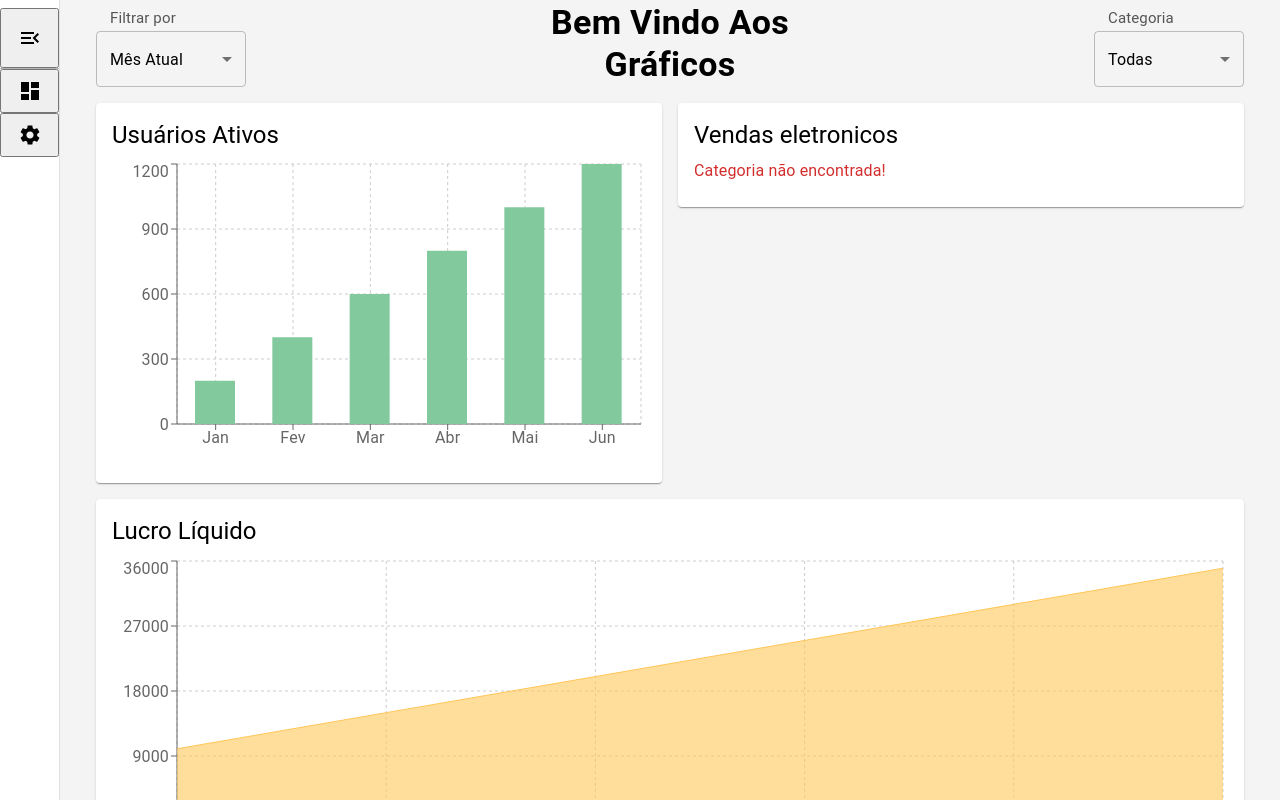
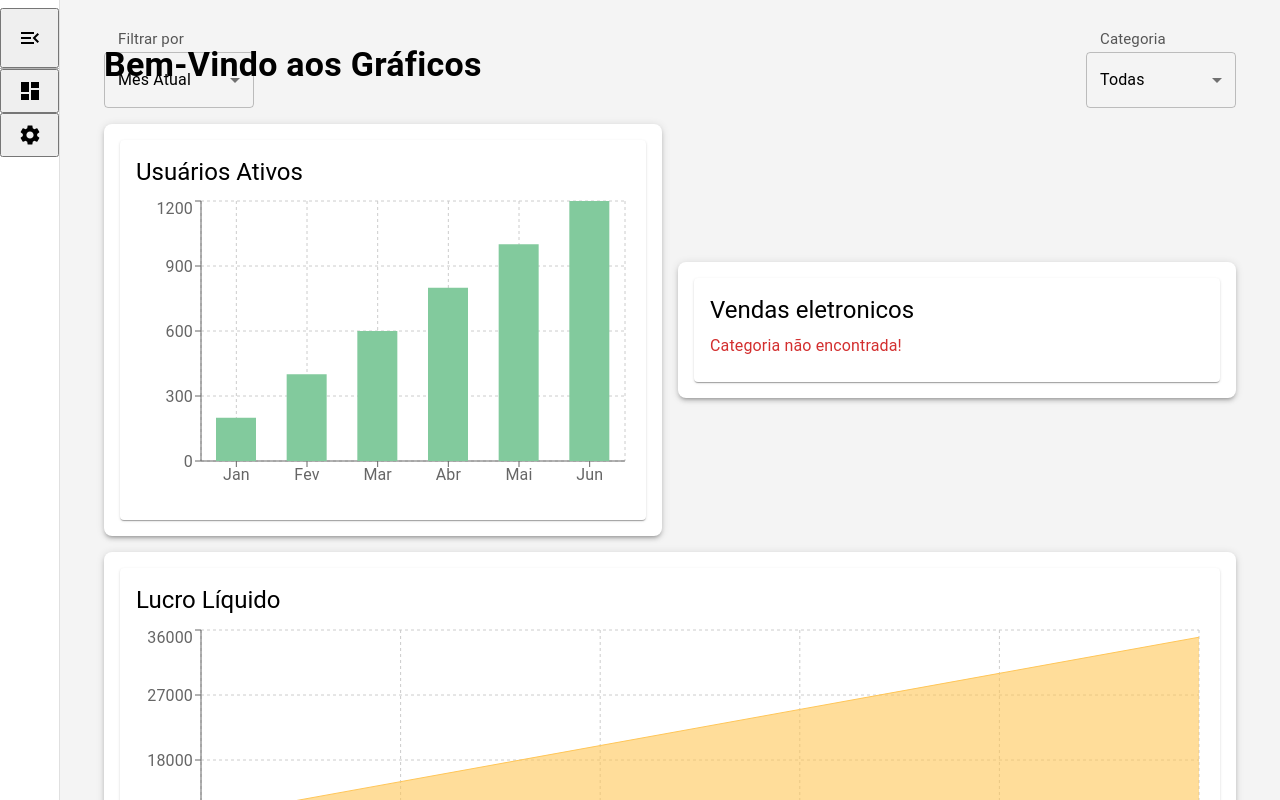
Before and after one commit to GustavoCaramelo/dashboard-analitico, a React (Create React App) app: page / in a window 1280 px wide. Shown: the top 800 px of the page. Built offline with nearby package versions, Linux system fonts and the light colour scheme.

Commit message:
Integrando API

```diff
--- a/src/pages/Dashboard.tsx
+++ b/src/pages/Dashboard.tsx
@@ -1,5 +1,5 @@
-import React, { useState } from "react";
-import { Grid, Box, Typography } from "@mui/material";
+import React, { useState, useEffect } from "react";
+import { Grid, Box, Typography, Paper, Skeleton } from "@mui/material";
 import DateFilter from "../components/filters/DateFilter";
 import UsersChart from "../components/charts/UsersChart";
 import ProfitChart from "../components/charts/ProfitChart";
@@ -10,7 +10,12 @@ import CategoryFilter from "../components/filters/CategoryFilter";
 const Dashboard: React.FC = () => {
   const [selectedFilter, setSelectedFilter] = useState("lastMonth");
   const [selectedCategory, setSelectedCategory] = useState("eletronicos");
+  const [loading, setLoading] = useState(true);
   const theme = useTheme();
+
+  useEffect(() => {
+    setTimeout(() => setLoading(false), 2000);
+  }, []);
 
   const chartOptions = {
     plugins: {
@@ -35,36 +40,34 @@ const Dashboard: React.FC = () => {
   };
 
   return (
-    <Box sx={{ flexGrow: 1, padding: 2 }}>
-      {/* Contêiner para alinhar título e filtros corretamente */}
+    <Box sx={{ flexGrow: 1, padding: 3 }}>
+      <Typography variant="h4" sx={{ fontWeight: "bold", mb: 2 }}>
+        Bem-Vindo aos Gráficos
+      </Typography>
       <Grid container spacing={2} alignItems="center">
-        <Grid item xs={12} md={4} sx={{ display: "flex", justifyContent: "flex-start", marginTop: '45px' }}>
+        <Grid item xs={12} md={6} sx={{ display: "flex", justifyContent: "flex-start" }}>
           <DateFilter onFilterChange={setSelectedFilter} />
         </Grid>
-
-        <Grid item xs={12} md={4} sx={{ display: "flex", justifyContent: "center", marginTop: '-35px' }}>
-          <Typography variant="h4" fontWeight="bold" textAlign="center">
-            Bem Vindo Aos Gráficos
-          </Typography>
-        </Grid>
-
-        <Grid item xs={12} md={4} sx={{ display: "flex", justifyContent: "flex-end", marginTop: '45px' }}>
+        <Grid item xs={12} md={6} sx={{ display: "flex", justifyContent: "flex-end" }}>
           <CategoryFilter onCategoryChange={setSelectedCategory} />
-        </Grid>
-      </Grid>
-
-      {/* Gráficos */}
-      <Grid container spacing={2} sx={{ marginTop: 0 }}>
-        <Grid item xs={12} md={6}>
-          <UsersChart filter={selectedFilter} />
         </Grid>
 
         <Grid item xs={12} md={6}>
-          <SalesChart timeFilter={selectedFilter} categoryFilter={selectedCategory} />
+          <Paper elevation={3} sx={{ padding: 2, borderRadius: 2 }}>
+            {loading ? <Skeleton variant="rectangular" height={300} /> : <UsersChart filter={selectedFilter} />}
+          </Paper>
+        </Grid>
+
+        <Grid item xs={12} md={6}>
+          <Paper elevation={3} sx={{ padding: 2, borderRadius: 2 }}>
+            {loading ? <Skeleton variant="rectangular" height={300} /> : <SalesChart timeFilter={selectedFilter} categoryFilter={selectedCategory} />}
+          </Paper>
         </Grid>
 
         <Grid item xs={12}>
-          <ProfitChart filter={selectedFilter} />
+          <Paper elevation={3} sx={{ padding: 2, borderRadius: 2 }}>
+            {loading ? <Skeleton variant="rectangular" height={300} /> : <ProfitChart filter={selectedFilter} />}
+          </Paper>
         </Grid>
       </Grid>
     </Box>
```
Also changed, not shown: src/hooks/useProducts.js (added, +30 -0 lines), src/services/apiService.js (added, +40 -0 lines).
